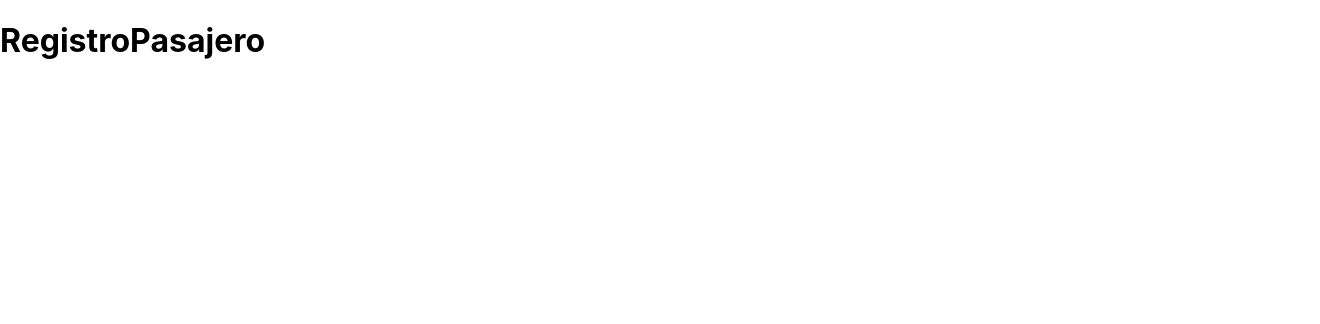
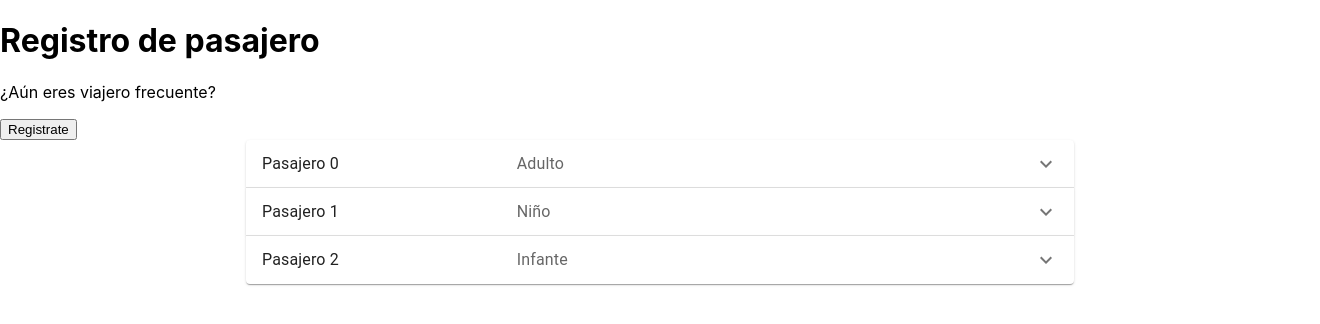
Before and after one commit to IsmaDavidAA/prototipo-BOA, a React (Create React App) app: page /registro in a window 1280 px wide. Shown: the top 324 px of the page, 1320 px wide, since content can reach past the window. Built offline with nearby package versions, Linux system fonts and the light colour scheme.

Commit message:
add comp

```diff
--- /dev/null
+++ b/src/components/RegisterCard.js
@@ -0,0 +1,149 @@
+import { ExpandMore } from "@mui/icons-material";
+import {
+  Accordion,
+  AccordionActions,
+  AccordionDetails,
+  AccordionSummary,
+  FormControl,
+  InputLabel,
+  MenuItem,
+  Select,
+  TextField,
+  Typography,
+} from "@mui/material";
+import React from "react";
+import useGlobal from "../hooks/useGlobal";
+import {
+  ContainerCard,
+  ContainerRegisterCards,
+  ContainerRow,
+  InputContainer,
+} from "../styles/StyledComponents";
+
+const RegisterCard = (props) => {
+  const [DI, setDI] = React.useState("");
+
+  const handleDIChange = (event) => {
+    setDI(event.target.value);
+  };
+
+  return (
+    <Accordion
+      expanded={props.expanded === props.panel}
+      onChange={props.handleChange(props.panel)}
+    >
+      <AccordionSummary expandIcon={<ExpandMore />}>
+        <Typography sx={{ width: "33%", flexShrink: 0 }}>
+          Pasajero {props.index}
+        </Typography>
+        <Typography sx={{ color: "text.secondary" }}>
+          {props.data.persona}
+        </Typography>
+      </AccordionSummary>
+      <AccordionDetails>
+        <ContainerCard>
+          <div style={{ padding: "1rem" }}>
+            <TextField
+              id="standard-error-helper-text"
+              label="Viajero frecuente"
+              variant="standard"
+            />
+          </div>
+          <ContainerRow>
+            <div style={{ padding: "1rem" }}>
+              <TextField
+                id={`standard-helper-text-${props.index}`}
+                label="Nombre"
+                // helperText="No hay nombre"
+                variant="standard"
+              />
+            </div>
+            <div style={{ padding: "1rem" }}>
+              <TextField
+                id={`standard-helper-text-${props.index}`}
+                label="Apellido paterno"
+                // helperText="No hay apellido paterno"
+                variant="standard"
+              />
+            </div>
+            <div style={{ padding: "1rem" }}>
+              <TextField
+                id={`standard-helper-text-${props.index}`}
+                label="Apellido materno"
+                // helperText="No hay apellido materno"
+                variant="standard"
+              />
+            </div>
+          </ContainerRow>
+          <ContainerRow>
+            <div style={{ padding: "1rem" }}>
+              <FormControl
+                variant="filled"
+                sx={{
+                  // padding: "1rem",
+                  minWidth: "250px",
+                }}
+              >
+                <InputLabel id="demo-simple-select-filled-label">
+                  Documento de identificación
+                </InputLabel>
+                <Select
+                  labelId="demo-simple-select-filled-label"
+                  id="demo-simple-select-filled"
+                  value={DI}
+                  onChange={handleDIChange}
+                >
+                  <MenuItem value={"Pasaporte"}>Pasaporte</MenuItem>
+                  <MenuItem value={"Cédula de identidad"}>
+                    Cédula de identidad
+                  </MenuItem>
+                  <MenuItem value={"DNI"}>DNI</MenuItem>
+                </Select>
+              </FormControl>
+            </div>
+            <div style={{ padding: "1rem" }}>
+              <TextField
+                id={`standard-helper-text-${props.index}`}
+                label="Número de documento"
+                // helperText="Número de documento"
+                variant="standard"
+                type="number"
+              />
+            </div>
+          </ContainerRow>
+          <ContainerRow>
+            <div style={{ padding: "1rem" }}>
+              <TextField
+                id={`standard-helper-text-${props.index}`}
+                label="Teléfono"
+                // helperText="Número de documento"
+                variant="standard"
+                type="number"
+              />
+            </div>
+            <div style={{ padding: "1rem" }}>
+              <TextField
+                id={`standard-helper-text-${props.index}`}
+                label="Correo electrónico"
+                // helperText=""
+                variant="standard"
+                type="email"
+              />
+            </div>
+            <div style={{ padding: "1rem" }}>
+              <TextField
+                id={`standard-helper-text-${props.index}`}
+                label="Fecha de nacimiento"
+                // helperText=""
+                variant="standard"
+                type="date"
+                defaultValue={new Date().toISOString().substr(0, 10)}
+              />
+            </div>
+          </ContainerRow>
+        </ContainerCard>
+      </AccordionDetails>
+    </Accordion>
+  );
+};
+export default RegisterCard;
--- /dev/null
+++ b/src/constants/Constant.js
@@ -0,0 +1,5 @@
+export const MADUREZ_PERSONA = {
+  ADULTO: "Adulto",
+  NIÑO: "Niño",
+  INFANTE: "Infante",
+};
--- a/src/constants/Mocks.js
+++ b/src/constants/Mocks.js
@@ -0,0 +1,15 @@
+import { MADUREZ_PERSONA } from "./Constant";
+export const PasajerosPrueba1 = [
+  {
+    id: 1,
+    persona: MADUREZ_PERSONA.ADULTO,
+  },
+  {
+    id: 2,
+    persona: MADUREZ_PERSONA.NIÑO,
+  },
+  {
+    id: 3,
+    persona: MADUREZ_PERSONA.INFANTE,
+  },
+];
--- a/src/pages/RegistroPasajero.js
+++ b/src/pages/RegistroPasajero.js
@@ -1,12 +1,33 @@
-import React from "react";
+import React, { useState } from "react";
+import RegisterCard from "../components/RegisterCard";
 import useGlobal from "../hooks/useGlobal";
-
+import { ContainerRegisterCards } from "../styles/StyledComponents";
+import { PasajerosPrueba1 } from "../constants/Mocks";
 export default function RegistroPasajero() {
   const { userDef, setUserDef } = useGlobal();
+  const [expanded, setExpanded] = useState(false);
 
+  const handleChange = (panel) => (event, isExpanded) => {
+    setExpanded(isExpanded ? panel : false);
+  };
   return (
     <div>
-      <h1>RegistroPasajero</h1>
+      <h1>Registro de pasajero</h1>
+      <div>
+        <p>¿Aún eres viajero frecuente?</p>
+        <button>Registrate</button>
+        <ContainerRegisterCards>
+          {PasajerosPrueba1.map((data, index) => (
+            <RegisterCard
+              panel={`panel${index}`}
+              expanded={expanded}
+              data={data}
+              index={index}
+              handleChange={handleChange}
+            />
+          ))}
+        </ContainerRegisterCards>
+      </div>
     </div>
   );
 }
--- /dev/null
+++ b/src/styles/StyledComponents.js
@@ -0,0 +1,37 @@
+import styled from "@emotion/styled";
+import { Box } from "@mui/material";
+export const ContainerRegisterCards = styled.div`
+  display: flex;
+  flex-direction: column;
+  align-items: center;
+  justify-content: center;
+  margin: 0 auto;
+  width: 100%;
+  padding: 0 20px;
+
+  @media (max-width: 768px) {
+  }
+`;
+
+export const ContainerCard = styled(Box)`
+  display: flex;
+  flex-direction: column;
+  align-items: center;
+  justify-content: center;
+  margin: 0 auto;
+  width: 100%;
+  padding: 0 20px;
+`;
+
+export const InputContainer = styled.div`
+  padding: 20px;
+`;
+
+export const ContainerRow = styled.div`
+  display: flex;
+  flex-direction: row;
+  align-items: center;
+  justify-content: space-between;
+  margin: 0 auto;
+  width: 100%;
+`;
```
